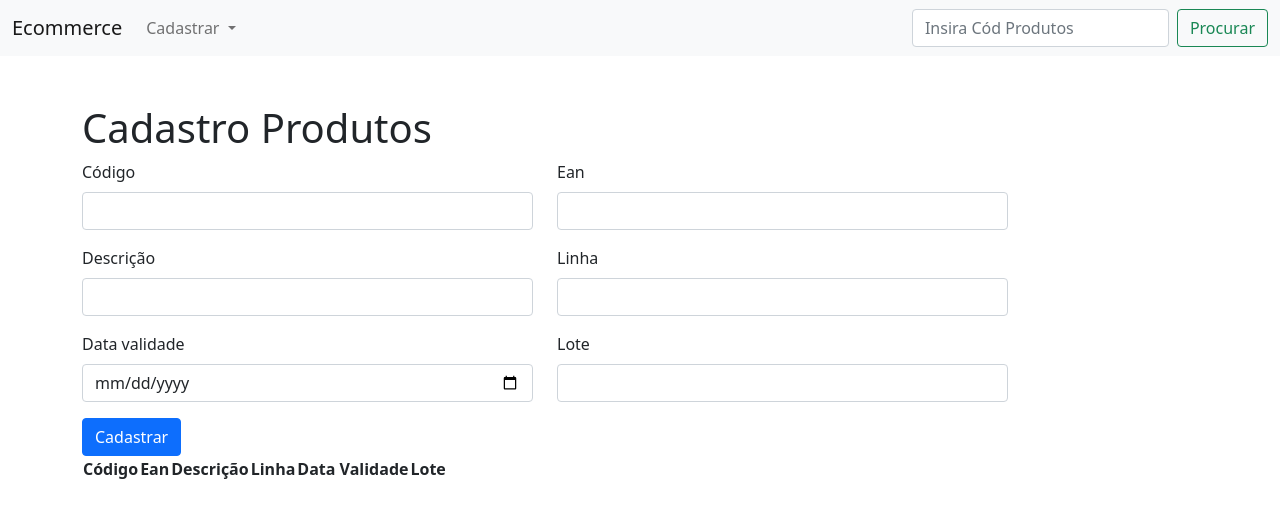
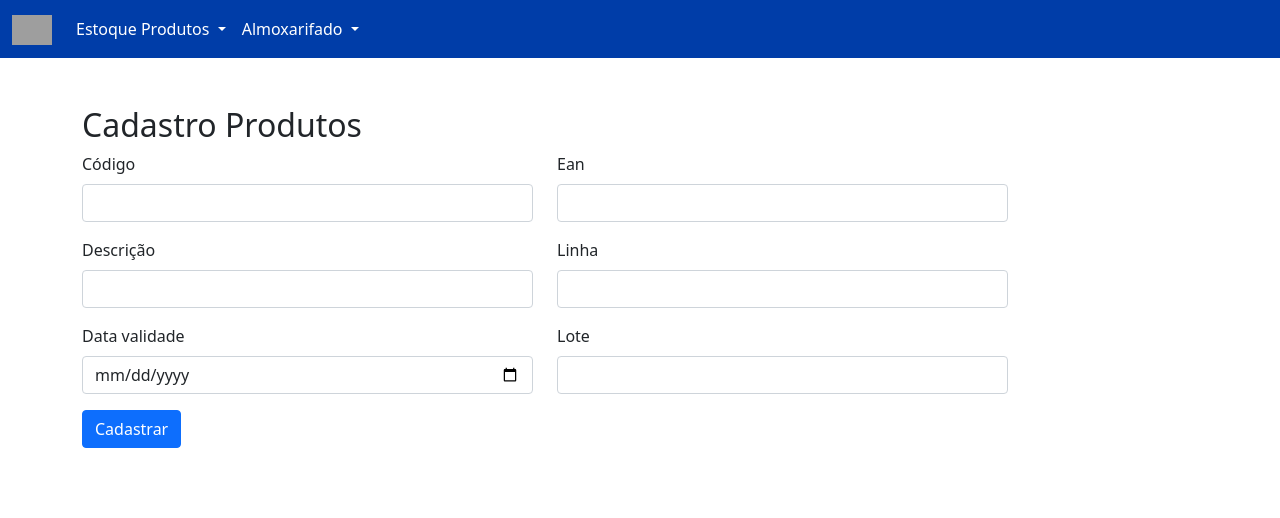
Before and after one commit to Roni-peterson/ECOMMERCE, a Django app: page /cadastro-produtos/ in a window 1280 px wide. Shown: the top 518 px of the page. Run offline with Django 5.2, Linux system fonts and the light colour scheme; lists and menus that the app fills with data are empty; grey boxes are pictures that could not be loaded.

Commit message:
atualizações

```diff
--- /dev/null
+++ b/app_estoque_ecom/templates/navbar.html
@@ -0,0 +1,36 @@
+<!-- navbar.html -->
+<nav style="background-color:#003DA8 !important;"class="navbar navbar-expand-lg navbar-light bg-light" >
+    <div class="container-fluid">
+      <a class="navbar-brand" href="/">
+        <img src="{{ MEDIA_URL }}logo.png" alt="logo" style="height: 30px; width: auto;">
+    </a>
+    <button class="navbar-toggler" type="button" data-bs-toggle="collapse" data-bs-target="#navbarSupportedContent" aria-controls="navbarSupportedContent" aria-expanded="false" aria-label="Toggle navigation">
+      <span class="navbar-toggler-icon" style="color: white !important;"></span>
+    </button>
+      <div class="collapse navbar-collapse" id="navbarSupportedContent">
+        <ul class="navbar-nav me-auto mb-2 mb-lg-0">
+          <li class="nav-item dropdown">
+            <a style="color:white !important;" class="nav-link dropdown-toggle" href="#" id="navbarDropdown" role="button" data-bs-toggle="dropdown" aria-expanded="false">
+              Estoque Produtos
+            </a>
+            <ul style="background-color:#009FE3 !important;" class="dropdown-menu" aria-labelledby="navbarDropdown">
+              <li><a style="color:white !important;" class="dropdown-item" href="cadastro-produtos/" onmouseover="this.style.backgroundColor='#003DA8';" onmouseout="this.style.backgroundColor='#009FE3';">Cadastrar Produtos</a></li>
+              <li><a style="color:white !important;" class="dropdown-item" href="enderecar/" onmouseover="this.style.backgroundColor='#003DA8';" onmouseout="this.style.backgroundColor='#009FE3';">Endereçar Produtos</a></li>
+              <li><a style="color:white !important;" class="dropdown-item" href="#" onmouseover="this.style.backgroundColor='#003DA8';" onmouseout="this.style.backgroundColor='#009FE3';">Analítico</a></li>
+          </ul>
+          </li>
+          <li class="nav-item dropdown">
+            <a style="color:white !important;" class="nav-link dropdown-toggle" href="#" id="navbarDropdown" role="button" data-bs-toggle="dropdown" aria-expanded="false">
+              Almoxarifado
+            </a>
+            <ul style="background-color:#009FE3 !important;" class="dropdown-menu" aria-labelledby="navbarDropdown">
+              <li><a style="color:white !important;" class="dropdown-item" href="#" onmouseover="this.style.backgroundColor='#003DA8';" onmouseout="this.style.backgroundColor='#009FE3';">Entrada</a></li>
+              <li><a style="color:white !important;" class="dropdown-item" href="#" onmouseover="this.style.backgroundColor='#003DA8';" onmouseout="this.style.backgroundColor='#009FE3';">Baixa</a></li>
+              <li><a style="color:white !important;" class="dropdown-item" href="#" onmouseover="this.style.backgroundColor='#003DA8';" onmouseout="this.style.backgroundColor='#009FE3';">Consumo</a></li>
+              <li><a style="color:white !important;" class="dropdown-item" href="#" onmouseover="this.style.backgroundColor='#003DA8';" onmouseout="this.style.backgroundColor='#009FE3';">Inventario</a></li>
+          </ul>
+          </li>
+        </ul>
+      </div>
+    </div>
+  </nav>
--- a/app_estoque_ecom/templates/produtos/produtos.html
+++ b/app_estoque_ecom/templates/produtos/produtos.html
@@ -1,5 +1,5 @@
 <!doctype html>
-<html lang="pt-br">
+<html lang="en">
   <head>
     <!-- Required meta tags -->
     <meta charset="utf-8">
@@ -11,33 +11,9 @@
     <title>ECOMMERCE</title>
   </head>
   <body>
-    <nav class="navbar navbar-expand-lg navbar-light bg-light">
-      <div class="container-fluid">
-        <a class="navbar-brand" href="/">Ecommerce</a>
-        <button class="navbar-toggler" type="button" data-bs-toggle="collapse" data-bs-target="#navbarSupportedContent" aria-controls="navbarSupportedContent" aria-expanded="false" aria-label="Toggle navigation">
-          <span class="navbar-toggler-icon"></span>
-        </button>
-        <div class="collapse navbar-collapse" id="navbarSupportedContent">
-          <ul class="navbar-nav me-auto mb-2 mb-lg-0">
-            <li class="nav-item dropdown">
-              <a class="nav-link dropdown-toggle" href="#" id="navbarDropdown" role="button" data-bs-toggle="dropdown" aria-expanded="false">
-                Cadastrar
-              </a>
-              <ul class="dropdown-menu" aria-labelledby="navbarDropdown">
-                <li><a class="dropdown-item" href="/cadastro-produtos">Produtos</a></li>
-                <li><a class="dropdown-item" href="#">Endereço</a></li>
-              </ul>
-            </li>
-          </ul>
-          <form class="d-flex">
-            <input class="form-control me-2" type="search" placeholder="Insira Cód Produtos" aria-label="Search">
-            <button class="btn btn-outline-success" type="submit">Procurar</button>
-          </form>
-        </div>
-      </div>
-    </nav>
+    {% include 'navbar.html' %}
     <div class="container mt-5">
-        <h1>Cadastro Produtos</h1>
+        <h2>Cadastro Produtos</h2>
         <form action="{%url 'produtos'%}" method="POST">
           {% csrf_token %}
           <div class="row">
@@ -73,38 +49,11 @@
           <button type="submit" class="btn btn-primary">Cadastrar</button>
         </form>
       </div>
-      <div class="container">
-        <table>
-          <tr>
-            <th>Código</th>
-            <th>Ean</th>
-            <th>Descrição</th>
-            <th>Linha</th>
-            <th>Data Validade</th>
-            <th>Lote</th>
-          </tr>
-          {% for produto in produtos %}
-          <tr>
-            <td>{{produto.cod_produto}}</td>
-            <td>{{produto.ean_produto}}</td>
-            <td>{{produto.desc_produto}}</td>
-            <td>{{produtoslinha_produto}}</td>
-            <td>{{produto.dt_val_produto}}</td>
-            <td>{{produto.lt_produto}}</td>
-          </tr>
-          {% endfor %}
-        </table>
-      </div>
-
       <!-- Bootstrap JS (opcional, necessário apenas se você estiver usando componentes JavaScript do Bootstrap) -->
       <script src="https://cdn.jsdelivr.net/npm/bootstrap@5.3.0-alpha1/dist/js/bootstrap.bundle.min.js"></script>
-
-
     <!-- Optional JavaScript; choose one of the two! -->
-
     <!-- Option 1: Bootstrap Bundle with Popper -->
     <script src="https://cdn.jsdelivr.net/npm/bootstrap@5.0.2/dist/js/bootstrap.bundle.min.js" integrity="sha384-MrcW6ZMFYlzcLA8Nl+NtUVF0sA7MsXsP1UyJoMp4YLEuNSfAP+JcXn/tWtIaxVXM" crossorigin="anonymous"></script>
-
     <!-- Option 2: Separate Popper and Bootstrap JS -->
     <!--
     <script src="https://cdn.jsdelivr.net/npm/@popperjs/core@2.9.2/dist/umd/popper.min.js" integrity="sha384-IQsoLXl5PILFhosVNubq5LC7Qb9DXgDA9i+tQ8Zj3iwWAwPtgFTxbJ8NT4GN1R8p" crossorigin="anonymous"></script>
--- a/app_estoque_ecom/views.py
+++ b/app_estoque_ecom/views.py
@@ -1,4 +1,4 @@
-from django.shortcuts import redirect, render
+from django.shortcuts import render
 from .models import Produto
 
 def home(request):
@@ -7,49 +7,31 @@ def home(request):
 def cadastro_produtos(request):
     return render(request,'produtos/produtos.html')
 
-#def produtos(request):
- #   if request.method == 'POST':
- #       print("Requisição POST recebida.")
-  #      novo_produto = Produto()
-   #     novo_produto.cod_produto = request.POST.get('cod_produto')
-   #     novo_produto.ean_produto = request.POST.get('ean_produto')
-  #      novo_produto.desc_produto = request.POST.get('desc_produto')
-   #     novo_produto.linha_produto = request.POST.get('linha_produto')
-   #     novo_produto.dt_val_produto = request.POST.get('dt_val_produto')
-  #      novo_produto.lt_produto = request.POST.get('lt_produto')
-   #     print("Dados do formulário recebidos:")
-   #     print("Código do Produto:", request.POST.get('cod_produto'))
-  #     print("EAN do Produto:", request.POST.get('ean_produto'))
-  #      # Adicione mais linhas para outros campos, se necessário
-   #     novo_produto.save()
-  #      print("Produto salvo com sucesso!")
-
-
- #       produtos = {
- #           'produtos': Produto.objects.all()
- #       }
-
- #       return render(request,'produtos/home.html',produtos)
- #   else:
- #       print("Requisição não é POST.")
+def enderecamento_produtos(request):
+    return render(request,'produtos/enderecar.html')
 
 def produtos(request):
     if request.method == 'POST':
-        # Cria um novo objeto Produto com dados fixos
-        novo_produto = Produto(
-            cod_produto=123,
-            ean_produto='1234567890123',
-            desc_produto='Produto de Teste',
-            linha_produto='Linha de Teste',
-            dt_val_produto='2024-12-31',
-            lt_produto='Lote de Teste'
-        )
+        print("Requisição POST recebida.")
+        novo_produto = Produto()
+        novo_produto.cod_produto = request.POST.get('cod_produto')
+        novo_produto.ean_produto = request.POST.get('ean_produto')
+        novo_produto.desc_produto = request.POST.get('desc_produto')
+        novo_produto.linha_produto = request.POST.get('linha_produto')
+        novo_produto.dt_val_produto = request.POST.get('dt_val_produto')
+        novo_produto.lt_produto = request.POST.get('lt_produto')
+        print("Dados do formulário recebidos:")
+        print("Código do Produto:", request.POST.get('cod_produto'))
+        print("EAN do Produto:", request.POST.get('ean_produto'))
+        # Adicione mais linhas para outros campos, se necessário
+        novo_produto.save()
+        print("Produto salvo com sucesso!")
 
-        # Salva o objeto no banco de dados
-        novo_produto.save()
 
-        # Após salvar, redireciona para a página inicial ou outra página desejada
-        return redirect('produtos')
+        produtos = {
+            'produtos': Produto.objects.all()
+        }
+
+        return render(request,'produtos/home.html',produtos)
     else:
-        # Se não for uma requisição POST, renderiza a página normalmente
-        return render(request, 'produtos/home.html')
+        print("Requisição não é POST.")
--- a/estoque_ecom/urls.py
+++ b/estoque_ecom/urls.py
@@ -9,6 +9,8 @@ urlpatterns = [
     path('', views.home, name='produtos'),
     #pagina cadastro de produtos
     path('cadastro-produtos/', views.cadastro_produtos, name='produtos'),
+
+    path('enderecar/', views.enderecamento_produtos, name='enderecamento_produtos'),
 ]
 
 # Configuração para servir arquivos de mídia durante o desenvolvimento
```
Also changed, not shown: app_estoque_ecom/templates/produtos/enderecar.html (added, +17 -0 lines), app_estoque_ecom/templates/produtos/home.html (+33 -45 lines), app_estoque_ecom/templates/produtos/pesquisa.html (added, +14 -0 lines), app_estoque_ecom/templates/produtos/search.html (added, +14 -0 lines), estoque_ecom/settings.py (+15 -5 lines).
